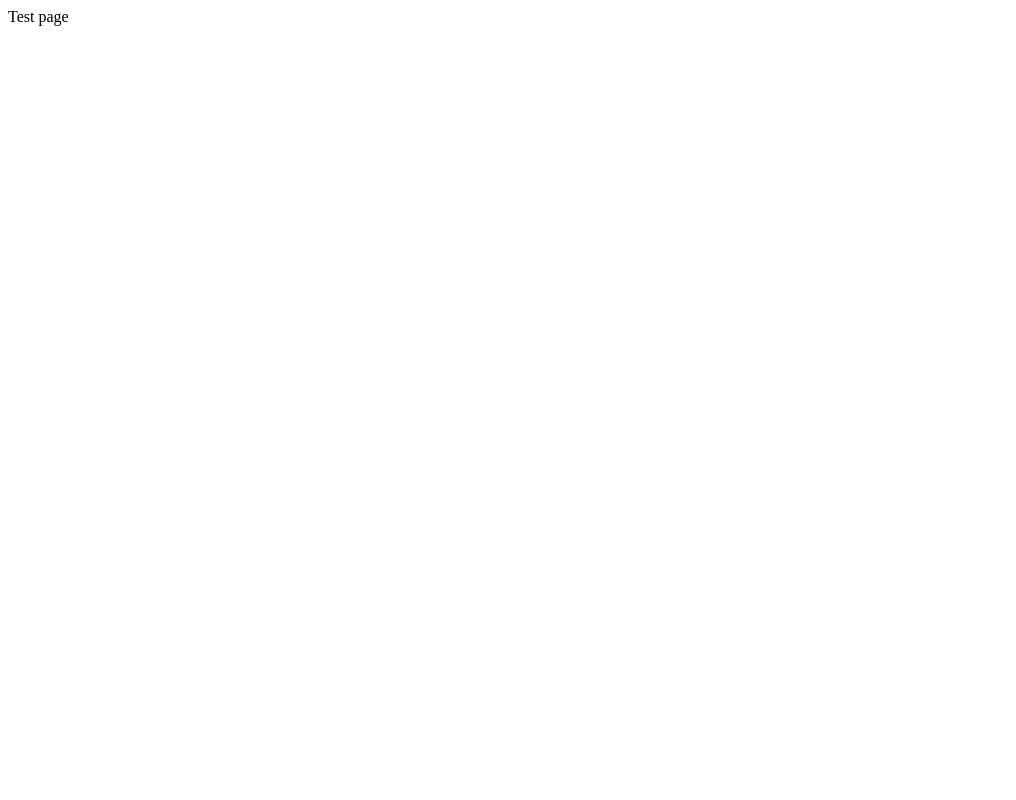
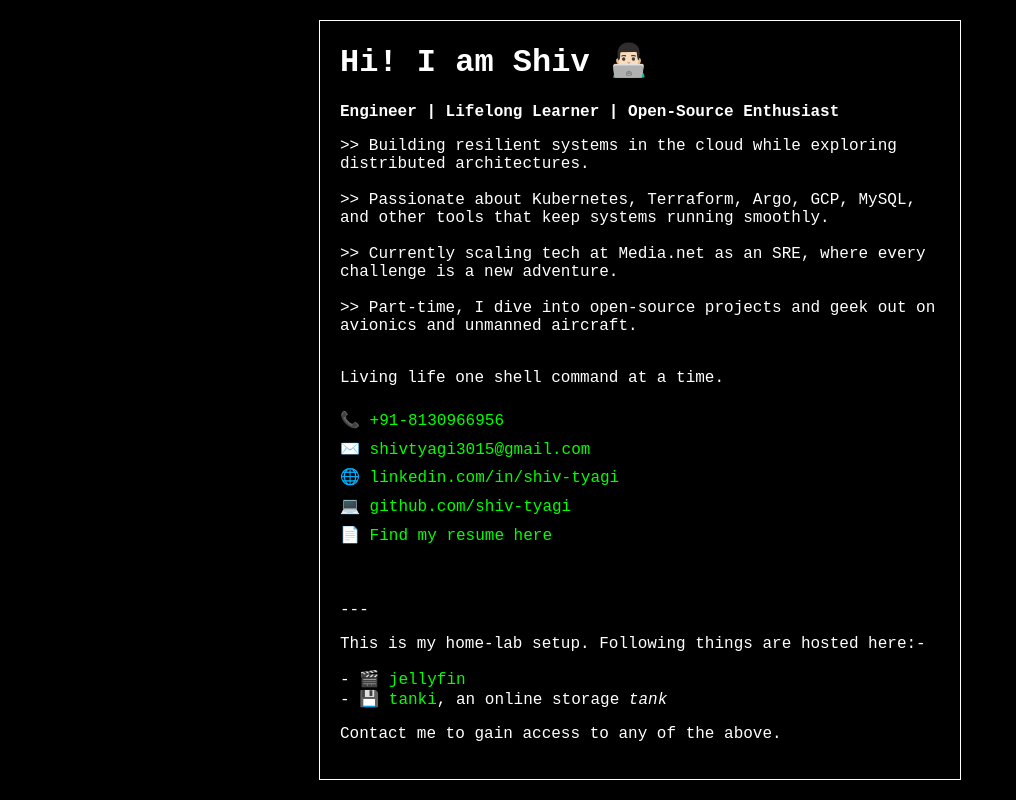
Before and after one commit to shiv-tyagi/shiv-tyagi.github.io, a plain HTML site: page index.html in a window 1280 px wide. Shown: the whole page, without its empty margins (0-1016 px from the left). Drawn offline with Linux system fonts and the light colour scheme.

Commit message:
index.html: new portfolio site

```diff
--- a/index.html
+++ b/index.html
@@ -1,8 +1,121 @@
-  <html>
-    <head>
-      <title>Shiv Tyagi</title>
-    </head>
-    <body>
-      Test page
-    </body>
+<!DOCTYPE html>
+<html lang="en">
+
+<head>
+    <meta charset="UTF-8">
+    <meta name="viewport" content="width=device-width, initial-scale=1.0">
+    <title>Shiv Tyagi - Portfolio</title>
+    <style>
+        body {
+            background-color: #000;
+            color: #fff;
+            font-family: "Courier New", Courier, monospace;
+            display: flex;
+            justify-content: center;
+            align-items: center;
+            height: 100vh;
+            margin: 0;
+        }
+
+        .container {
+            border: 1px solid #fff;
+            padding: 20px;
+            max-width: 600px;
+            width: 90%;
+            text-align: left;
+            position: relative;
+            overflow: hidden;
+        }
+
+        h1 {
+            margin-top: 0;
+        }
+
+        .contact-info {
+            margin-top: 20px;
+            line-height: 1.8;
+        }
+
+        a {
+            color: #00ff00;
+            text-decoration: none;
+        }
+
+        a:hover {
+            text-decoration: underline;
+        }
+
+        .resume-link {
+            margin-top: 20px;
+            font-style: italic;
+        }
+
+        .line {
+            display: none;
+        }
+
+        .typing {
+            white-space: pre-wrap;
+            overflow: hidden;
+            border-right: .15em solid #00ff00;
+            animation: typing 3.5s steps(40, end), blink-caret .75s step-end infinite;
+        }
+
+        @keyframes typing {
+            from { width: 0; }
+            to { width: 100%; }
+        }
+
+        @keyframes blink-caret {
+            from, to { border-color: transparent; }
+            50% { border-color: #00ff00; }
+        }
+    </style>
+</head>
+
+<body>
+    <div class="container" id="content">
+        <!-- Content will be added here by JavaScript -->
+    </div>
+
+    <script>
+        const contentArray = [
+            '<h1>Hi! I am Shiv 👨🏻‍💻</h1>',
+            '<p><b>Engineer | Lifelong Learner | Open-Source Enthusiast</b></p>',
+            '<p>>> Building resilient systems in the cloud while exploring distributed architectures.<br><br>' +
+            '>> Passionate about Kubernetes, Terraform, Argo, GCP, MySQL, and other tools that keep systems running smoothly.<br><br>' +
+            '>> Currently scaling tech at Media.net as an SRE, where every challenge is a new adventure.<br><br>' +
+            '>> Part-time, I dive into open-source projects and geek out on avionics and unmanned aircraft.<br><br></p>',
+            '<p>Living life one shell command at a time.</p>',
+            '<div class="contact-info">' +
+            '<p>📞 <a href="tel:+91-8130966956">+91-8130966956</a><br>' +
+            '✉️ <a href="mailto:shivtyagi3015@gmail.com">shivtyagi3015@gmail.com</a><br>' +
+            '🌐 <a href="https://linkedin.com/in/shiv-tyagi" target="_blank">linkedin.com/in/shiv-tyagi</a><br>' +
+            '💻 <a href="https://github.com/shiv-tyagi" target="_blank">github.com/shiv-tyagi</a><br>' +
+            '📄 <a href="https://tanki.bigliboo.dev/share/_g_AIi8L" target="_blank">Find my resume here</a></p>' +
+            '</div>',
+            '<br><p>---</p>',
+            '<p>This is my home-lab setup. Following things are hosted here:-</p>',
+            '<p>- 🎬 <a href="https://jellyfin.bigliboo.dev" target="_blank">jellyfin</a><br>' +
+            '- 💾 <a href="https://tanki.bigliboo.dev" target="_blank">tanki</a>, an online storage <i>tank</i> <br></p>',
+            '<p>Contact me to gain access to any of the above.</p>'
+        ];
+
+        const speed = 50; // Time in milliseconds for each element to appear
+
+        function addContentWithDelay(index) {
+            if (index >= contentArray.length) return;
+
+            const container = document.getElementById('content');
+            container.innerHTML += contentArray[index];
+
+            setTimeout(() => addContentWithDelay(index + 1), speed);
+        }
+
+        // Start adding content
+        addContentWithDelay(0);
+    </script>
+</body>
+
+
 </html>
```
